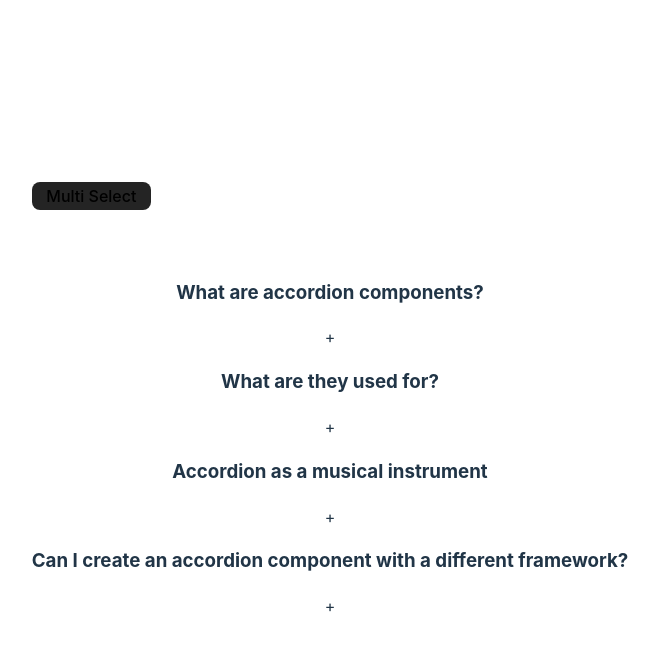
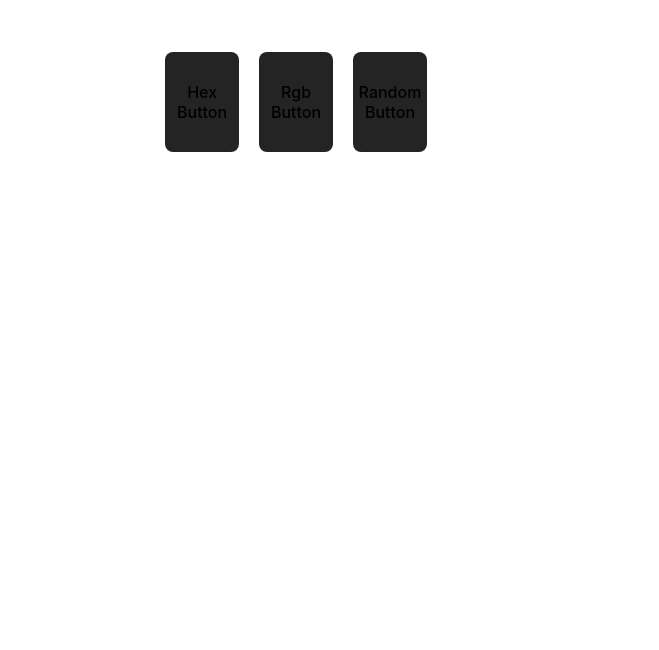
Before and after one commit to reauctioned/React_25, a React (Vite) app in the folder React_CodeCamp/: page / in a window 1280 px wide. Shown: the top 650 px of the page, without its empty margins (310-969 px from the left). Built offline with nearby package versions, Linux system fonts and the light colour scheme.

Commit message:
updates to accordian + button for colorgen + styling tweaks

```diff
--- a/React_CodeCamp/src/App.jsx
+++ b/React_CodeCamp/src/App.jsx
@@ -3,11 +3,13 @@ import reactLogo from './assets/react.svg'
 import viteLogo from '/vite.svg'
 import './App.css'
 import Accordian from './components/accordian'
+import RandomColor from './components/color_gen'
 
 function App() {
   return (
     <div>
-      <Accordian/>
+      {/* <Accordian/> */}
+      <RandomColor />
     </div>
   )
 }
--- /dev/null
+++ b/React_CodeCamp/src/components/color_gen/index.jsx
@@ -0,0 +1,20 @@
+import React,{useState} from "react";
+import "./styles.css"
+
+export default function RandomColor(){
+    const [typeOfColor,setTypeOfColor] = useState('hex')
+    const [color,setcolor] = useState('h#000000')
+
+
+
+
+
+
+   return (
+
+   <div className="wrapper">
+        <button>Hex Button</button>
+        <button>Rgb Button</button>
+        <button>Random Button</button>
+    </div>
+)}
--- /dev/null
+++ b/React_CodeCamp/src/components/color_gen/styles.css
@@ -0,0 +1,16 @@
+.wrapper{
+    height: 200vh;
+    width: 200vm;
+    display: flex;
+    flex-direction: row;
+
+
+}
+
+button{
+    width: 100px;
+    height: 100px;
+    margin-left: 20px;
+    padding: 30px;
+
+}
```
